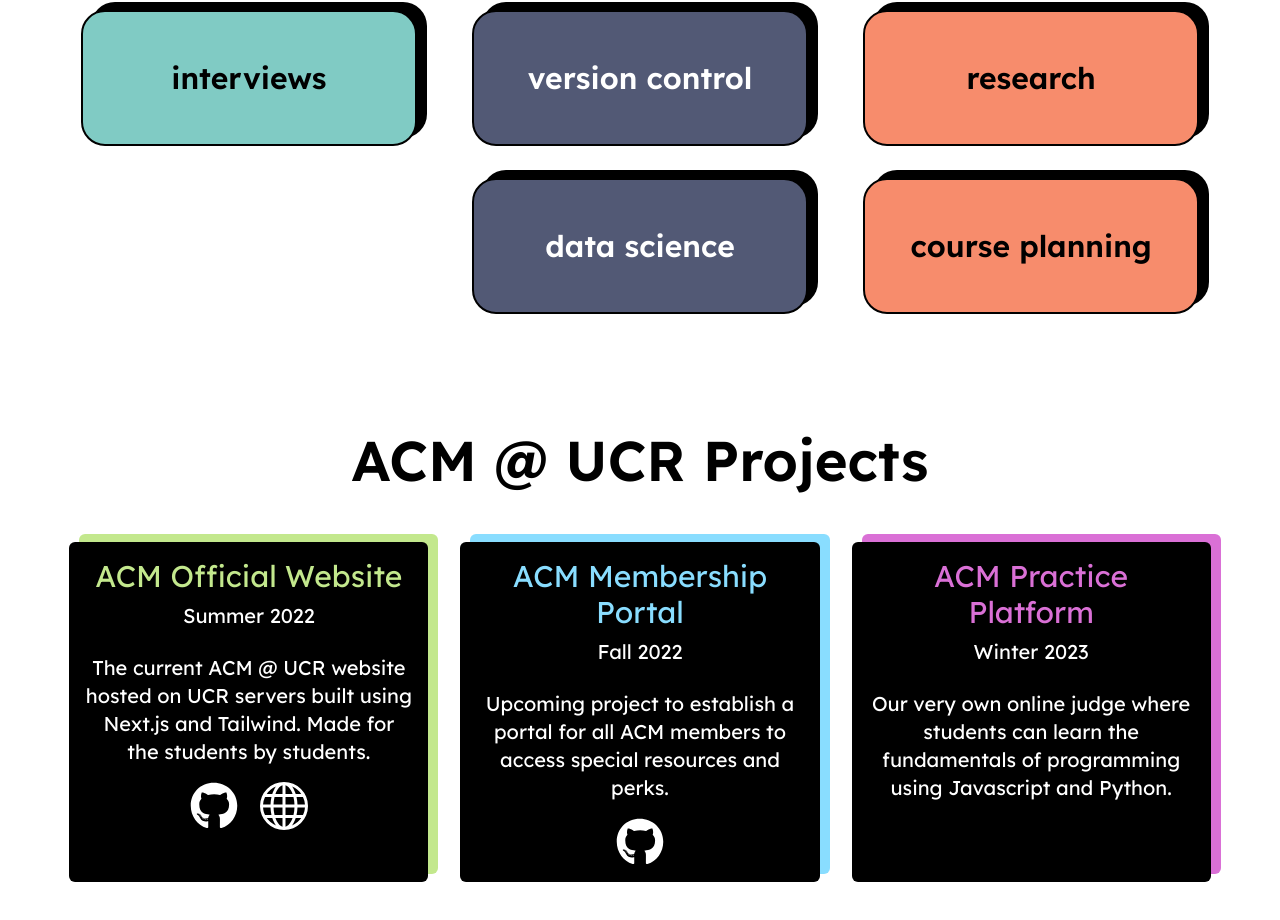
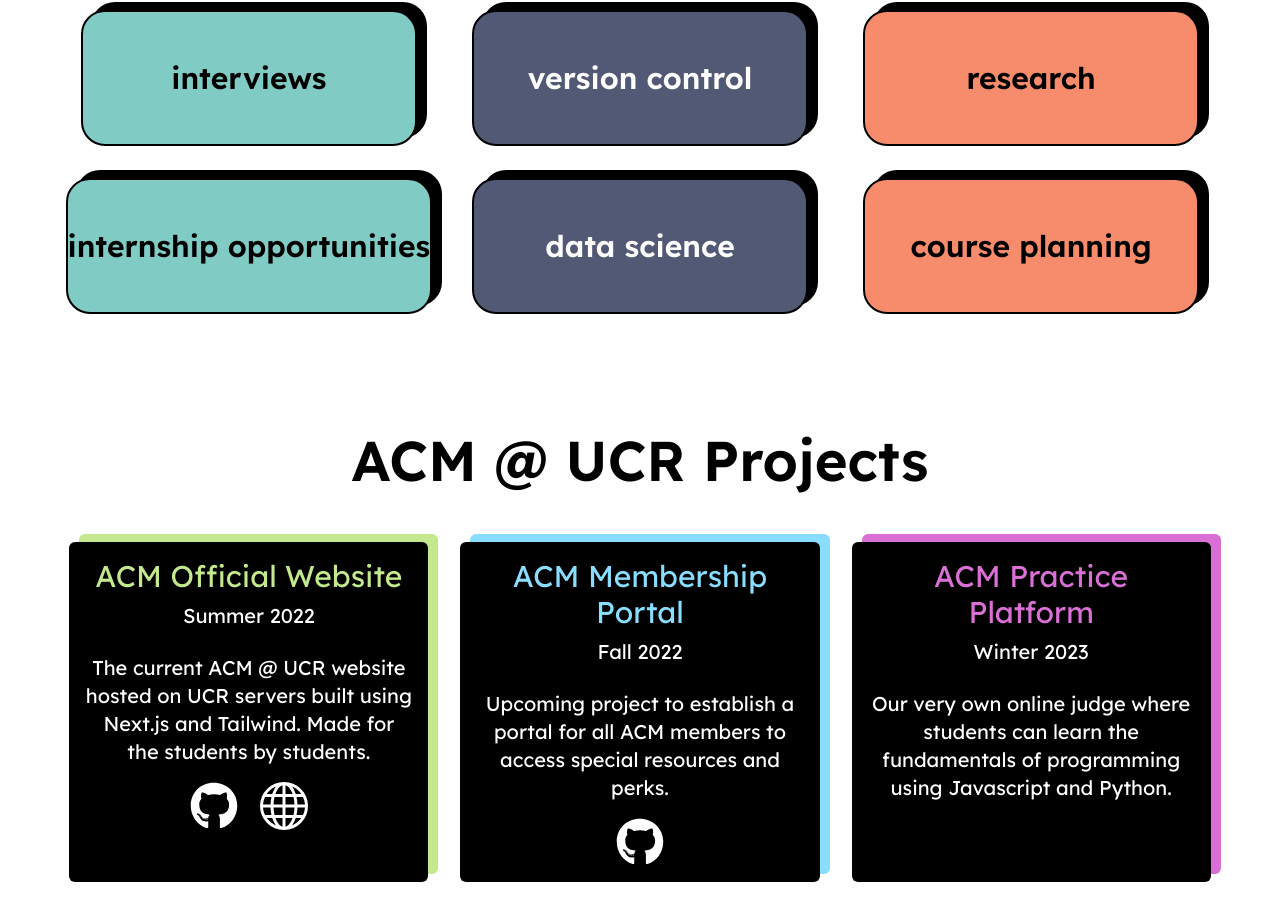
Before and after one commit to acm-ucr/acm-hydra, a Next.js app: page / in a window 1280 px wide. Shown: the part 2110-3030 px from the top of the page. Built offline with nearby package versions, Linux system fonts and the light colour scheme.

Commit message:
Third Item

```diff
--- a/components/Learn.js
+++ b/components/Learn.js
@@ -24,6 +24,11 @@ const Learn = () => {
 					/>
 					<Topic
 						topic='interviews'
+						backgroundColor='bg-acm-marine'
+						textColor='acm-black'
+					/>
+					<Topic
+						topic='internship opportunities'
 						backgroundColor='bg-acm-marine'
 						textColor='acm-black'
 					/>
```
